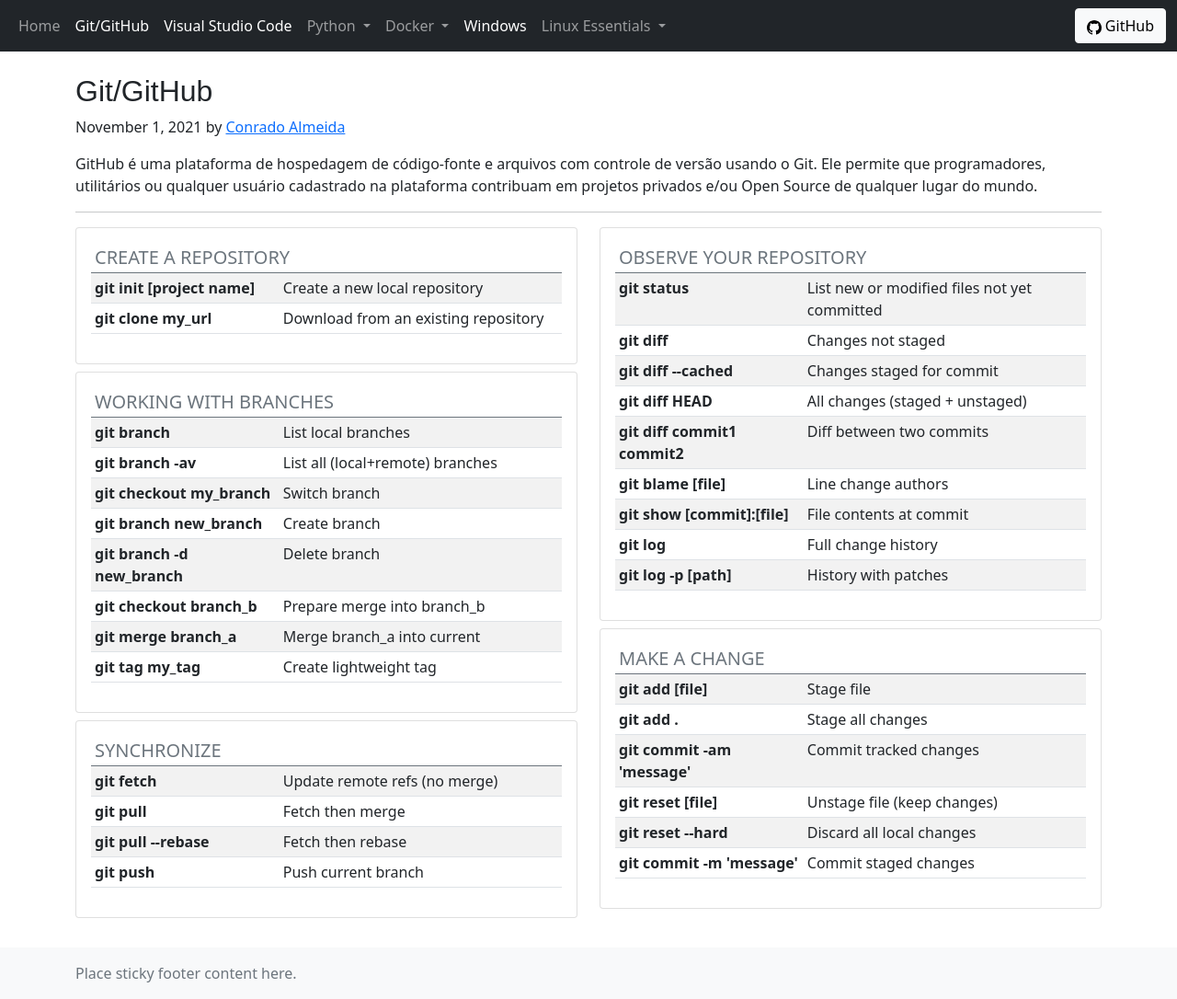
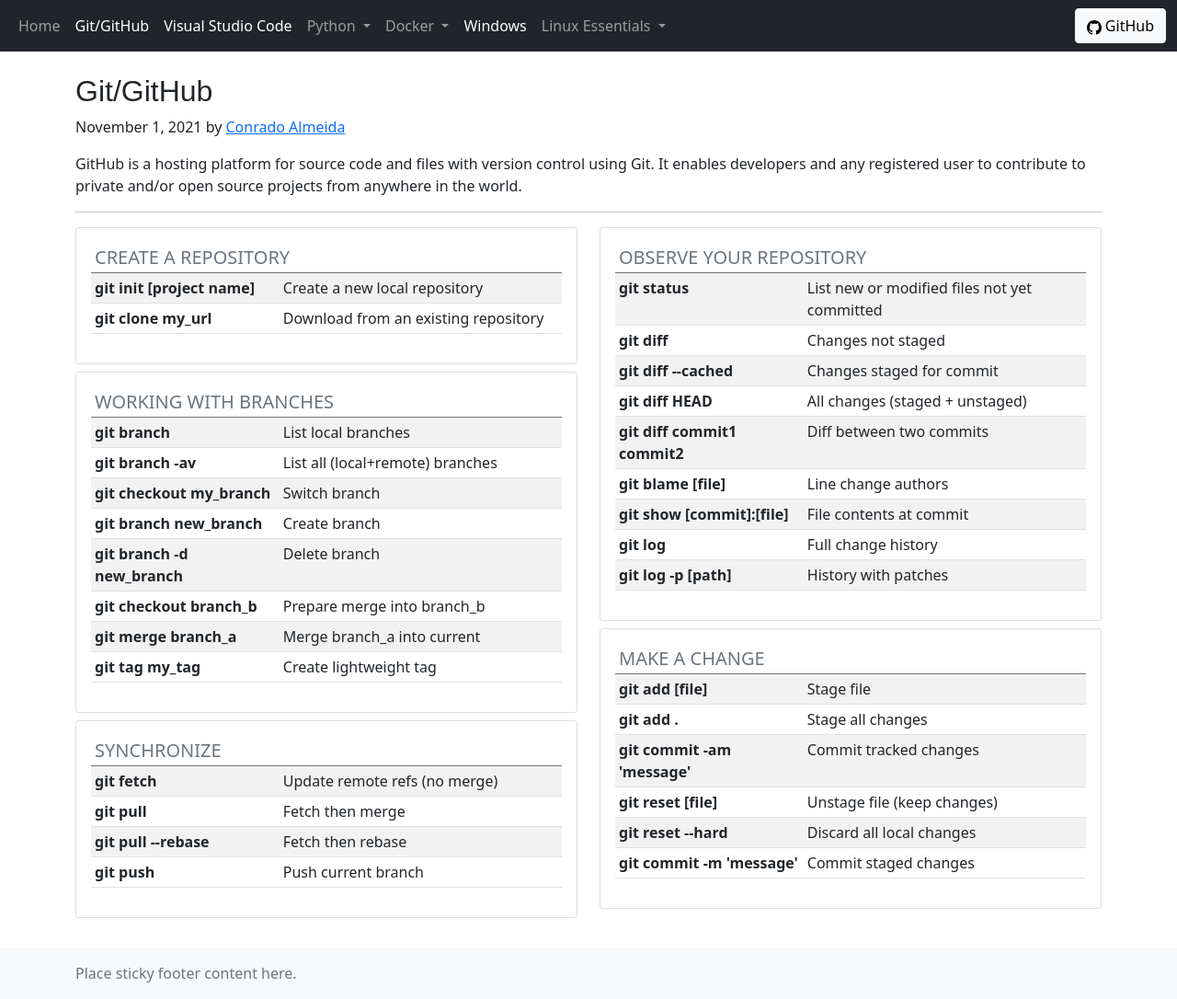
Before and after one commit to ConradoAlmeida/cheatsheets, a Jekyll site: the page built from git-cheat.html, in a window 1280 px wide. Shown: the whole page at 92% size. Built offline with Jekyll 4.4.1, drawn with Linux system fonts in a browser that asks for light colours.

Commit message:
corrigido conteudo para ingles

```diff
--- a/_data/lang-data.yml
+++ b/_data/lang-data.yml
@@ -39,7 +39,7 @@
 - lang-name: Windows
   lang-alias: win
   page: windows-cheat.html
-  description: Windows winget e utilitários administrativos.
+  description: Windows winget and administrative utilities.
   author: <a class="text-primary">Conrado Almeida</a>
 - lang-name: Linux Essentials
   lang-alias: linux
--- a/git-cheat.html
+++ b/git-cheat.html
@@ -9,8 +9,8 @@
 
           <h2 class="blog-post-title">Git/GitHub</h2>
         <p class="blog-post-meta">November 1, 2021 by <a href="#">Conrado Almeida</a></p>
-         <p>GitHub é uma plataforma de hospedagem de código-fonte e arquivos com controle de versão usando o Git. Ele permite que programadores,
-          utilitários ou qualquer usuário cadastrado na plataforma contribuam em projetos privados e/ou Open Source de qualquer lugar do mundo.</p>
+         <p>GitHub is a hosting platform for source code and files with version control using Git. It enables developers and any registered user to
+          contribute to private and/or open source projects from anywhere in the world.</p>
         <hr>
 </div>
 
--- a/index.html
+++ b/index.html
@@ -7,7 +7,7 @@
 <div class="container py-3">
   <div class="text-center mb-4">
     <h1 class="display-6 fw-bold">Cheat Sheets</h1>
-    <p class="lead">Selecione uma tecnologia para ver os comandos.</p>
+  <p class="lead">Select a technology to view its cheat sheet.</p>
   </div>
   <div class="row row-cols-1 row-cols-sm-2 row-cols-md-3 row-cols-lg-4 g-4">
     {% for lang in langs %}
@@ -21,7 +21,7 @@
               </div>
               {% if lang.children %}
                 <div class="mt-auto">
-                  <span class="badge bg-secondary">{{ lang.children | size }} sub-itens</span>
+                  <span class="badge bg-secondary">{{ lang.children | size }} sub-items</span>
                 </div>
               {% endif %}
             </div>
@@ -40,7 +40,7 @@
                     <p class="card-text small mb-3">{{ child.description | strip_html | truncate: 110 }}</p>
                   </div>
                   <div class="mt-auto">
-                    <span class="badge bg-primary">Sub-item</span>
+                    <span class="badge bg-primary">Child</span>
                   </div>
                 </div>
               </div>
--- a/vscode-cheat.html
+++ b/vscode-cheat.html
@@ -6,8 +6,8 @@
           <h2 class="blog-post-title">Visual Studio Code for Windows</h2>
         <p class="blog-post-meta">November 1, 2021 by <a href="#">Conrado Almeida</a></p>
         <p class="blog-post-meta">Reference <a href="https://code.visualstudio.com/shortcuts/keyboard-shortcuts-windows.pdf">Key Bindings for Visual Studio Code</a></p>
-         <p>O Visual Studio Code é um editor de código-fonte desenvolvido pela Microsoft para Windows, Linux e macOS.
-         Ele inclui suporte para depuração, controle de versionamento Git incorporado, realce de sintaxe, complementação inteligente de código, snippets e refatoração de código.</p>
+         <p>Visual Studio Code is a source-code editor developed by Microsoft for Windows, Linux and macOS.
+         It includes support for debugging, built‑in Git version control, syntax highlighting, intelligent code completion, snippets and code refactoring.</p>
         <hr>
 </div>
 
--- a/windows-cheat.html
+++ b/windows-cheat.html
@@ -5,7 +5,7 @@
 <div class="col-md-12">
   <h2 class="blog-post-title">Windows</h2>
   <p class="blog-post-meta">August 26, 2025 by <a href="#">Conrado Almeida</a></p>
-  <p>Comandos úteis do Windows: winget para gerenciamento de pacotes e atalhos para abrir ferramentas administrativas do sistema.</p>
+  <p>Useful Windows commands: winget for package management and shortcuts to open administrative system tools.</p>
   <hr>
 </div>
 
```
Also changed, not shown: _data/store-data.csv (+25 -25 lines).
